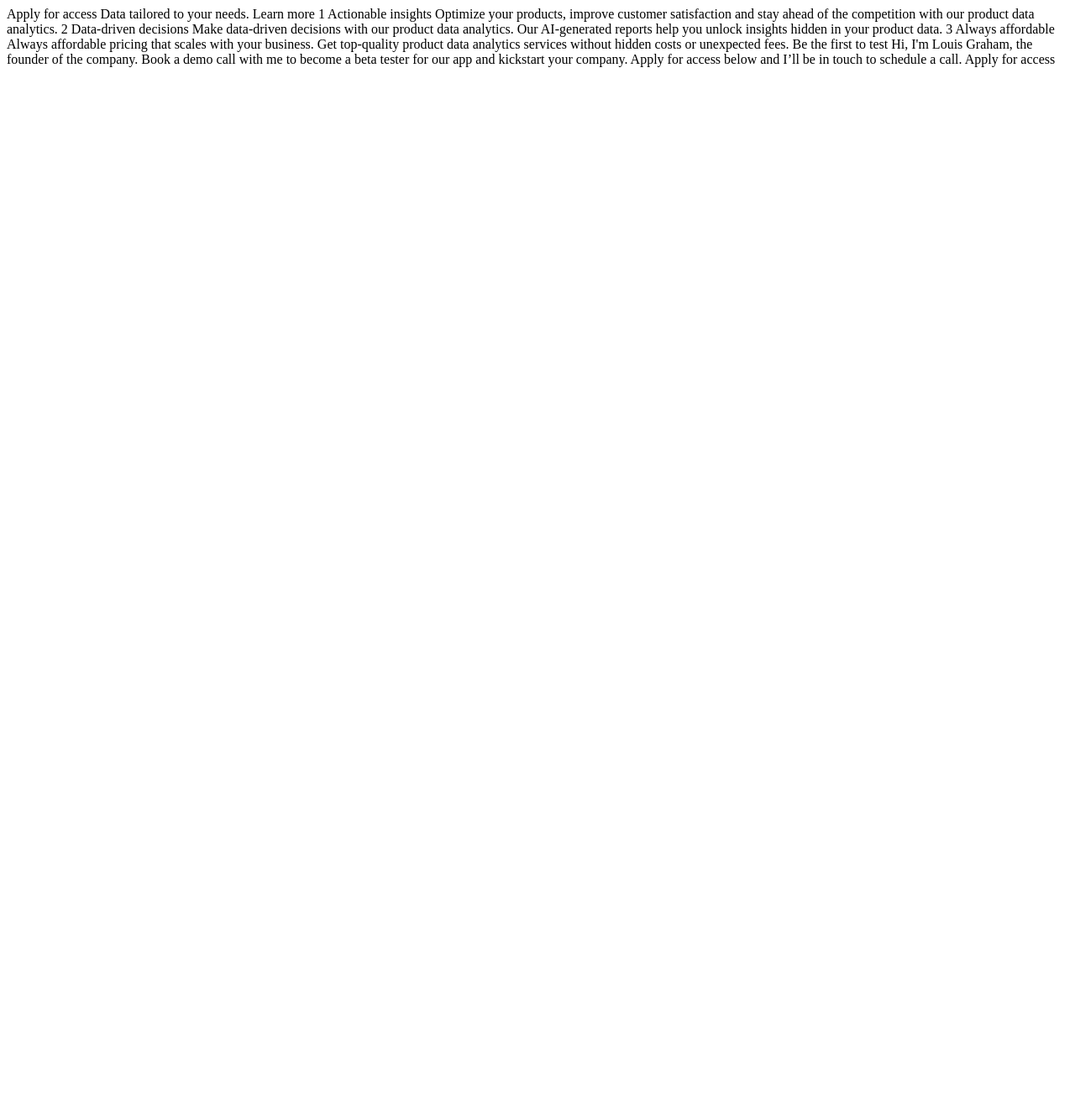
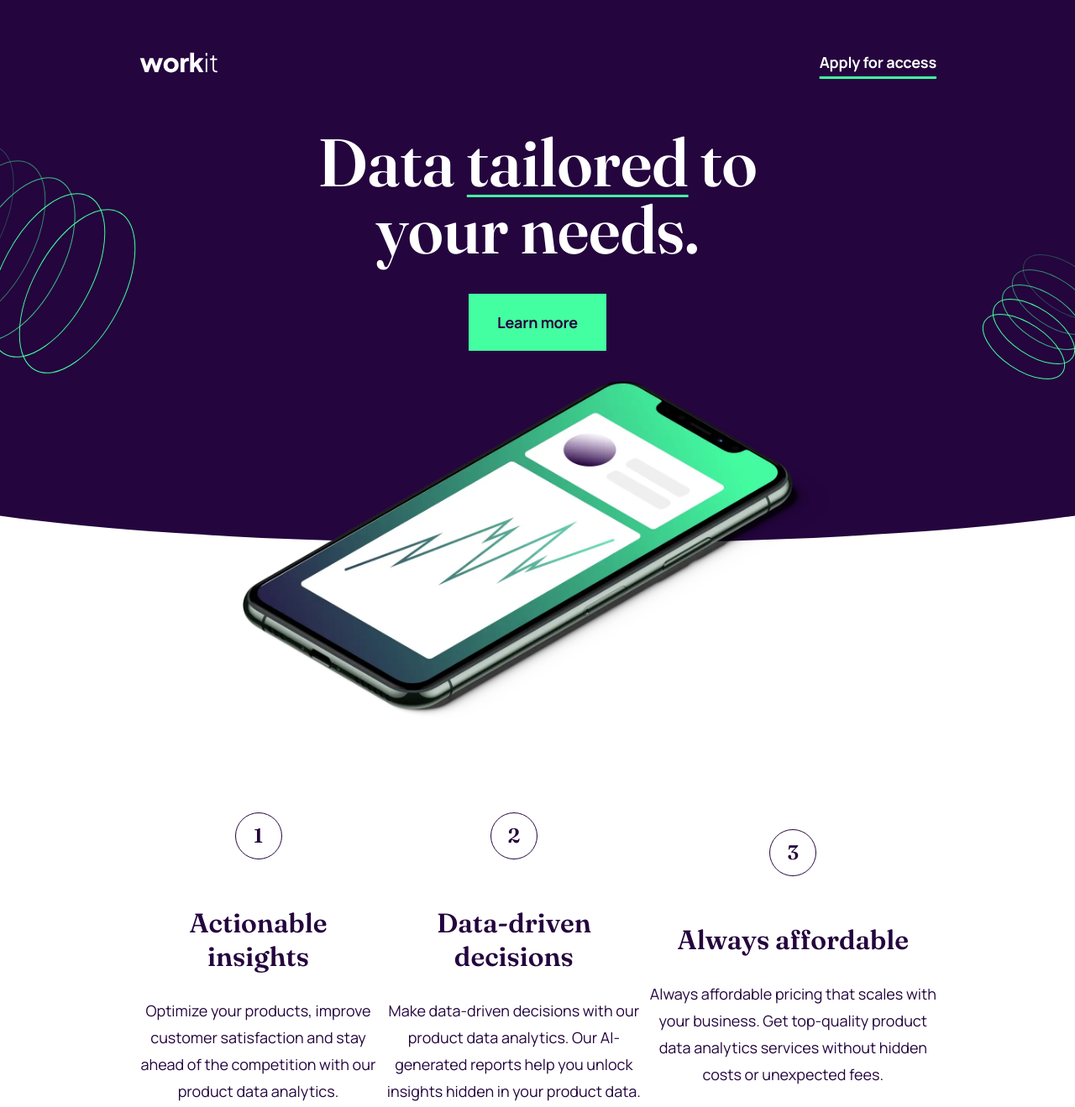
Before and after one commit to codingaring/CSS_Workit-landing-page, a plain HTML site: page index.html in a window 1280 px wide. Shown: the top 1319 px of the page at 84% size. Before the commit the page ends 800 px from the top, so only its background shows below. Drawn offline with Linux system fonts and the light colour scheme.

Commit message:
✨ Feat : second challenge completed

```diff
--- a/index.html
+++ b/index.html
@@ -1,49 +1,91 @@
 <!DOCTYPE html>
 <html lang="en">
+
 <head>
   <meta charset="UTF-8">
   <meta name="viewport" content="width=device-width, initial-scale=1.0">
 
   <link rel="icon" type="image/png" sizes="32x32" href="./assets/images/favicon-32x32.png">
-
+  <link rel="stylesheet" href="./styles/index.css">
   <title>Frontend Mentor | Workit landing page</title>
 </head>
+
 <body>
+  <header class="header">
+    <div class="header-top">
+      <img class="workit-logo-white" src="./assets/images/logo-light.svg" alt="workit-Logo">
+      <p class="header-apply-access highlight">Apply for access</p>
+    </div>
+    <div class="header-content">
+      <h1 class="hero-title heading-L">
+        Data <span class="highlight">tailored</span> to <br />
+        your needs.
+      </h1>
+      <button class="main-button" type="button">Learn more</button>
+    </div>
+    <img class="pattern1" src="./assets/images/bg-pattern-1.svg" alt="pattern1">
+    <img class="pattern2" src="./assets/images/bg-pattern-2.svg" alt="pattern2">
+    <img class="hero-image" src="./assets/images/image-hero.webp" alt="phone-image">
+  </header>
+  <main>
+    <ul class="list-container">
+      <li class="list-num-text">
+        <div class="circle"><span class="circle-number">1</span></div>
 
-  Apply for access
-
-  Data tailored to your needs.
-
-  Learn more
-
-  1
-
-  Actionable insights
-
+        <div class="list-content">
+          <h4 class="list-title">Actionable insights</h4>
+          <p class="list-text body">
             Optimize your products, improve customer satisfaction and stay ahead of the competition
             with our product data analytics.
+          </p>
+        </div>
+      </li>
+      <li class="list-num-text">
+        <div class="circle"><span class="circle-number">2</span></div>
 
-  2
-
-  Data-driven decisions
-
+        <div class="list-content">
+          <h4 class="list-title">Data-driven decisions</h4>
+          <p class="list-text body">
             Make data-driven decisions with our product data analytics. Our AI-generated reports help
             you unlock insights hidden in your product data.
-
-  3
-
-  Always affordable
-
+          </p>
+        </div>
+      </li>
+      <li class="list-num-text">
+        <div class="circle"><span class="circle-number">3</span></div>
+        <div class="list-content">
+          <h4 class="list-title">Always affordable</h4>
+          <p class="list-text body">
             Always affordable pricing that scales with your business. Get top-quality product data
             analytics services without hidden costs or unexpected fees.
+          </p>
+        </div>
+      </li>
+    </ul>
 
-  Be the first to test
+    <div class="founder-comment-container">
+      <img class="founder-image" src="./assets/images/image-founder.webp" alt="workit-founder-image">
+      <div class="comment-container">
+        <h2 class="comment-title heading-M">Be the first to test</h2>
+        <p class="comment-text body">Hi, I'm Louis Graham, the founder of the company. Book a demo call with me to
+          become a
+          beta tester for our app and kickstart your company. Apply for access below and I’ll be
+          in touch to schedule a call.</p>
+        <button class="main-button" type="button">Apply for access</button>
+        <img class="pattern3" src="./assets/images/bg-pattern-3.svg" alt="patern3">
+      </div>
 
-  Hi, I'm Louis Graham, the founder of the company. Book a demo call with me to become a
-  beta tester for our app and kickstart your company. Apply for access below and I’ll be
-  in touch to schedule a call.
+    </div>
 
-  Apply for access
+  </main>
+  <footer class="footer">
+    <img class="workit-logo-dark" src="./assets/images/logo-dark.svg" alt="workit-Logo">
+    <div class="sns-icons">
+      <img class="facebook sns-icon" src="./assets/images/icon-facebook.svg" alt="facebook icon">
+      <img class="twitter sns-icon" src="./assets/images/icon-twitter.svg" alt="twitter icon">
+      <img class="instagram sns-icon" src="./assets/images/icon-instagram.svg" alt="instagram icon">
+    </div>
+  </footer>
+</body>
 
-</body>
 </html>
--- /dev/null
+++ b/styles/index.css
@@ -0,0 +1,462 @@
+@import "./global.css";
+
+/** font **/
+.heading-L {
+  font-family: "Fraunces";
+  font-size: 8rem;
+  font-weight: 600;
+  line-height: 8rem;
+}
+
+.heading-M {
+  font-family: "Fraunces";
+  font-size: 5.6rem;
+  font-weight: 600;
+  line-height: 6.4rem;
+}
+
+.body {
+  font-family: "Manrope";
+  font-size: 1.8rem;
+  font-weight: 400;
+  line-height: 3.2rem;
+}
+
+/** common **/
+.header-top,
+.list-container,
+.founder-comment-container {
+  padding-left: 16.5rem;
+  padding-right: 16.5rem;
+
+  @media screen and (max-width: 768px) {
+    padding-left: 3.9rem;
+    padding-right: 3.9rem;
+  }
+}
+
+body {
+  font-family: "Fraunces";
+}
+
+.highlight {
+  text-decoration: underline;
+  text-underline-offset: 1rem;
+  text-decoration-color: var(--Eucaplyptus);
+  text-decoration-thickness: 0.3rem;
+}
+
+.main-button {
+  background-color: var(--Eucaplyptus);
+  padding: 1.6rem 3.25rem;
+  color: var(--Dark-Purple);
+  text-align: center;
+  font-family: "Manrope";
+  font-size: 1.8rem;
+  font-weight: 700;
+  line-height: 3.2rem;
+  letter-spacing: -0.018rem;
+  border: 0.2rem solid var(--Eucaplyptus);
+
+  @media screen and (max-width: 768px) {
+    padding: 1.2rem 2.4rem;
+    font-size: 1.6rem;
+  }
+}
+
+.main-button:hover {
+  background-color: var(--Dark-Purple);
+  color: var(--Eucaplyptus);
+}
+
+/** header **/
+.header {
+  overflow-x: clip;
+  background-color: var(--Dark-Purple);
+  display: flex;
+  flex-direction: column;
+  position: relative;
+}
+
+.header-top {
+  padding-top: 5.8rem;
+  display: flex;
+  justify-content: space-between;
+  align-items: center;
+
+  @media screen and (max-width: 768px) {
+    padding: 3.7rem 3.9rem 0 3.9rem;
+  }
+
+  @media screen and (max-width: 375px) {
+    padding: 3.7rem 1.6rem 0 1.6rem;
+  }
+}
+
+.workit-logo-white {
+  width: 9.6rem;
+  height: 2.5rem;
+}
+
+.header-apply-access {
+  color: var(--White);
+  font-family: "Manrope";
+  font-size: 1.8rem;
+  font-weight: 700;
+  line-height: 3.2rem;
+  letter-spacing: -0.018rem;
+
+  @media screen and (max-width: 768px) {
+    font-size: 1.6rem;
+    letter-spacing: -0.016rem;
+  }
+}
+
+.header-apply-access:hover {
+  color: var(--Eucaplyptus);
+}
+
+/** header-content **/
+.header-content {
+  padding-top: 6.3rem;
+  display: flex;
+  flex-direction: column;
+  align-items: center;
+  gap: 3.7rem;
+  overflow: hidden;
+  position: relative;
+
+  @media screen and (max-width: 768px) {
+    gap: 3.9rem;
+  }
+
+  @media screen and (max-width: 375px) {
+    padding-left: 3.9rem;
+    padding-right: 3.9rem;
+  }
+}
+
+.hero-title {
+  color: var(--White);
+  text-align: center;
+
+  @media screen and (max-width: 768px) {
+    font-size: 6rem;
+    line-height: 6rem;
+  }
+
+  @media screen and (max-width: 375px) {
+    font-size: 5rem;
+    line-height: 5rem;
+  }
+}
+
+.pattern1 {
+  position: absolute;
+  left: -15rem;
+  top: 15rem;
+
+  @media screen and (max-width: 375px) {
+    display: none;
+  }
+}
+
+.pattern2 {
+  z-index: 1;
+  position: absolute;
+  right: -5rem;
+  bottom: 10rem;
+
+  @media screen and (max-width: 375px) {
+    display: none;
+  }
+}
+
+.border-container {
+  height: 10rem;
+  background-color: var(--Dark-Purple);
+
+  @media screen and (max-width: 375px) {
+    height: 0rem;
+  }
+}
+
+.header::after {
+  content: "";
+  background-color: var(--Dark-Purple);
+  position: relative;
+  left: 50%;
+  transform: translate(-50%, 0);
+  bottom: -8rem;
+  width: 120%;
+  height: 15rem;
+  border-radius: 50% 50%;
+  z-index: -1;
+
+  @media screen and (max-width: 375px) {
+    height: 5rem;
+  }
+}
+
+.hero-image {
+  width: 70.2rem;
+  position: absolute;
+  left: 50%;
+  transform: translate(-50%, 0);
+  bottom: -29rem;
+
+  @media screen and (max-width: 768px) {
+    width: 48rem;
+    bottom: -18rem;
+  }
+
+  @media screen and (max-width: 375px) {
+    width: 32rem;
+    bottom: -12rem;
+  }
+}
+
+/** list-container **/
+.list-container {
+  padding-top: 10rem;
+  margin-top: 30rem;
+  margin-bottom: 10rem;
+  display: flex;
+  align-items: center;
+  text-align: center;
+
+  @media screen and (max-width: 768px) {
+    padding-top: 0;
+    flex-direction: column;
+    gap: 4.8rem;
+  }
+
+  @media screen and (max-width: 375px) {
+    margin-top: 20rem;
+  }
+}
+
+.list-num-text {
+  display: flex;
+  flex-direction: column;
+  justify-content: center;
+  align-items: center;
+  gap: 5.6rem;
+
+  @media screen and (max-width: 768px) {
+    flex-direction: row;
+    gap: 3.2rem;
+  }
+
+  @media screen and (max-width: 375px) {
+    flex-direction: column;
+    gap: 2.9rem;
+  }
+}
+
+.circle {
+  display: flex;
+  justify-content: center;
+  align-items: center;
+  min-width: 5.6rem;
+  min-height: 5.6rem;
+  border-radius: 50%;
+  border: 0.1rem solid var(--Dark-Purple);
+
+  @media screen and (max-width: 768px) {
+    min-width: 4.8rem;
+    min-height: 4.8rem;
+  }
+}
+
+.circle-number {
+  color: var(--Dark-Purple);
+  font-family: "Fraunces";
+  font-size: 2.4rem;
+  font-weight: 600;
+  line-height: 4rem;
+
+  @media screen and (max-width: 768px) {
+    font-size: 2rem;
+    line-height: 3.6rem;
+  }
+}
+
+.list-content {
+  display: flex;
+  flex-direction: column;
+  align-items: center;
+  gap: 2.8rem;
+
+  @media screen and (max-width: 768px) {
+    text-align: left;
+    align-items: flex-start;
+    gap: 1.6rem;
+  }
+
+  @media screen and (max-width: 375px) {
+    text-align: center;
+    align-items: center;
+  }
+}
+
+.list-title {
+  color: var(--Dark-Purple);
+  text-align: center;
+  font-family: "Fraunces";
+  font-size: 3.2rem;
+  font-weight: 600;
+  line-height: 4rem;
+
+  @media screen and (max-width: 768px) {
+    font-size: 2.8rem;
+    line-height: 3.6rem;
+  }
+}
+
+.list-text {
+  color: var(--Dark-Purple);
+
+  @media screen and (max-width: 768px) {
+    font-size: 1.6rem;
+    line-height: 2.8rem;
+  }
+}
+
+/** founder-comment-container **/
+.founder-comment-container {
+  margin-top: 20rem;
+  display: flex;
+  position: relative;
+
+  @media screen and (max-width: 768px) {
+    margin-top: 10rem;
+  }
+
+  @media screen and (max-width: 375px) {
+    flex-direction: column;
+  }
+}
+
+.founder-image {
+  width: 47.7rem;
+  height: 47.7rem;
+  flex-shrink: 0;
+
+  @media screen and (max-width: 768px) {
+    width: 28.1rem;
+    height: 28.1rem;
+  }
+}
+
+.comment-container {
+  background-color: var(--Dark-Purple);
+  padding: 6.4rem 10rem;
+  margin-left: -7rem;
+  margin-top: 20rem;
+
+  display: flex;
+  flex-direction: column;
+  align-items: flex-start;
+  gap: 3.2rem;
+
+  @media screen and (max-width: 768px) {
+    gap: 2.4rem;
+    margin-left: -10rem;
+    margin-top: 15rem;
+    padding: 4.8rem 5.6rem;
+  }
+
+  @media screen and (max-width: 375px) {
+    align-items: center;
+    margin-top: -5rem;
+    margin-left: 0;
+    padding: 3.2rem;
+  }
+}
+
+.comment-title {
+  color: var(--White);
+
+  @media screen and (max-width: 768px) {
+    font-size: 4.8rem;
+    line-height: 5.6rem;
+  }
+
+  @media screen and (max-width: 375px) {
+    text-align: center;
+    font-size: 2.8rem;
+    line-height: 4.8rem;
+  }
+}
+
+.comment-text {
+  color: var(--White);
+
+  @media screen and (max-width: 768px) {
+    font-size: 1.6rem;
+    line-height: 2.8rem;
+  }
+
+  @media screen and (max-width: 375px) {
+    text-align: center;
+  }
+}
+
+.pattern3 {
+  position: absolute;
+  bottom: -8rem;
+  right: 25rem;
+
+  @media screen and (max-width: 768px) {
+    bottom: -10rem;
+    right: 5rem;
+  }
+
+  @media screen and (max-width: 375px) {
+    display: none;
+  }
+}
+
+/** footer **/
+.footer {
+  margin-top: 20rem;
+  margin-bottom: 15rem;
+  display: flex;
+  flex-direction: column;
+  align-items: center;
+  gap: 5.8rem;
+
+  @media screen and (max-width: 768px) {
+    margin-top: 15rem;
+    margin-bottom: 10rem;
+  }
+
+  @media screen and (max-width: 375px) {
+    margin-top: 8rem;
+    margin-bottom: 8rem;
+  }
+}
+
+.workit-logo-dark {
+  width: 11.5rem;
+}
+
+.sns-icons {
+  display: flex;
+  align-items: center;
+  justify-content: space-between;
+  gap: 2.8rem;
+}
+
+.sns-icon {
+  width: 2rem;
+  height: 2rem;
+  cursor: pointer;
+  transition: transform 0.3s;
+}
+
+.sns-icon:hover {
+  transform: scale(1.5);
+  transition: transform 0.3s;
+}
```
Lines whose indentation alone changed are shown as unchanged.
